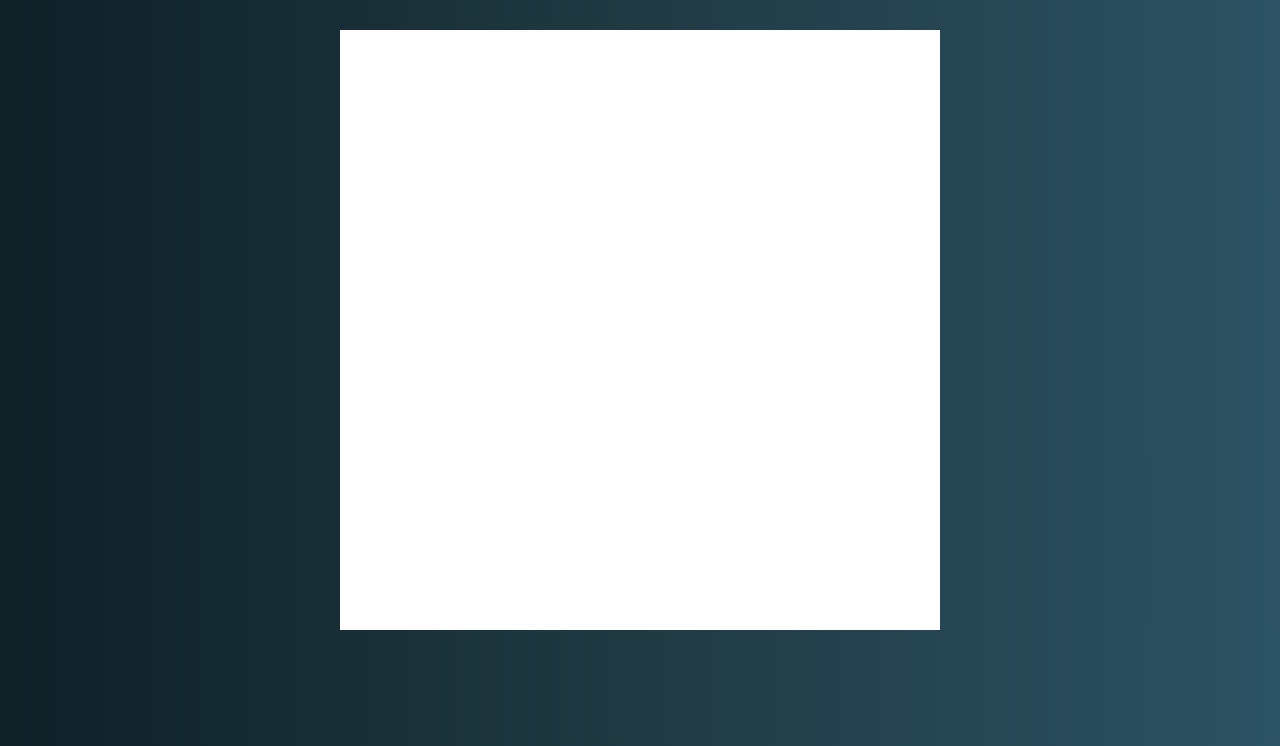
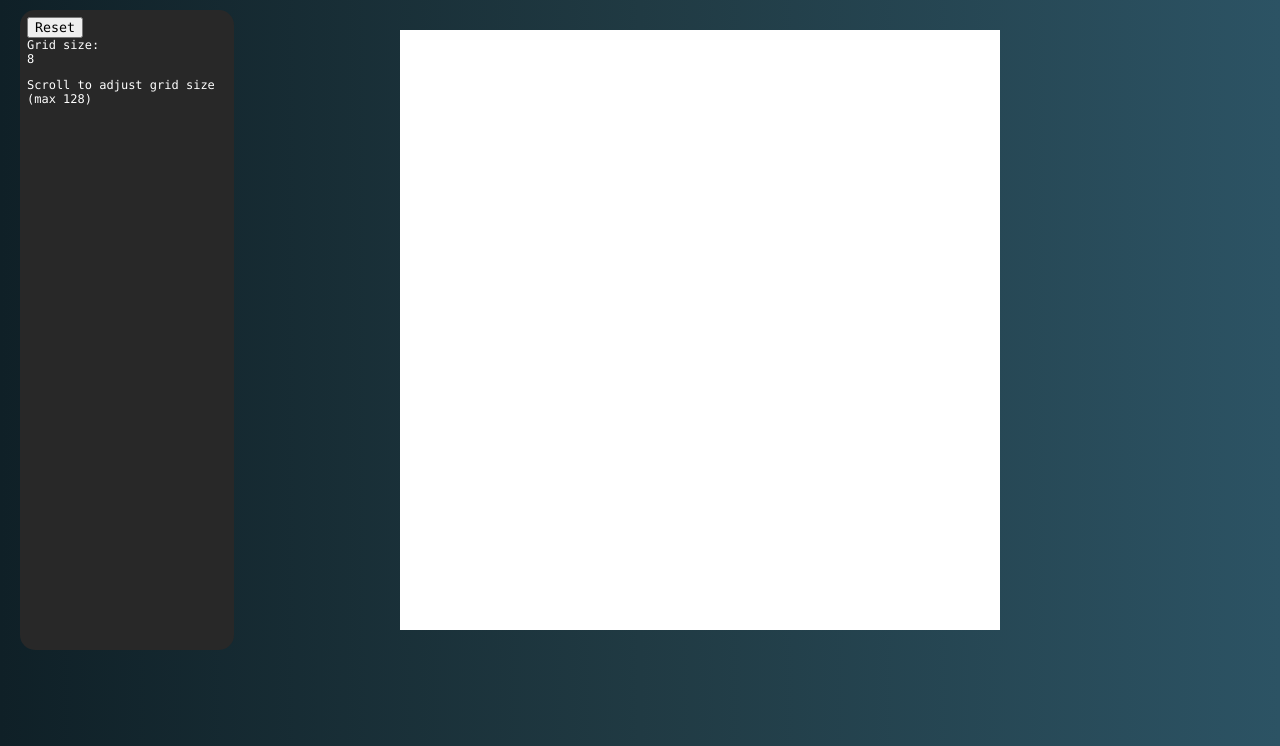
Before and after one commit to soolodev/top-etch-sketch, a plain HTML site: page index.html in a window 1280 px wide. Shown: the part 54-800 px from the top of the page. Drawn offline with Linux system fonts and the light colour scheme.

Commit message:
Add option bar

```diff
--- a/index.css
+++ b/index.css
@@ -10,6 +10,12 @@ html, body
     background: -webkit-linear-gradient(to left, #2C5364, #203A43, #0F2027);  /* Chrome 10-25, Safari 5.1-6 */
     background: linear-gradient(to left, #2C5364, #203A43, #0F2027); /* W3C, IE 10+/ Edge, Firefox 16+, Chrome 26+, Opera 12+, Safari 7+ */
     margin: 0;
+}
+
+main
+{
+    display: grid;
+    grid-template-columns: minmax(5px, 20px) minmax(100px, 400px) 1fr minmax(0px, 500px);
 }
 
 #header-container
@@ -31,13 +37,15 @@ html, body
 
 #etch-sketch
 {
+    justify-self: start;
+    place-self: center;
     display: flex;
     flex-direction: column;
     justify-content: space-evenly;
     width: 600px;
     height: 600px;
     background-color: black;
-    margin: 20px auto;
+    margin: 20px 8px;
     transition: width 0.1s, height 0.1s;
     -moz-transition: width 0.1s, height 0.1s;
     -webkit-transition: width 0.2s, height 0.2s;
@@ -56,7 +64,18 @@ html, body
     background-color: white;
 }
 
-@media screen and (max-width: 630px)
+#options
+{
+    place-self: right;
+    max-width: 200px;
+    padding: 7px;
+    border-radius: 15px;
+    background-color: #282828;
+    color: white;
+    font-size: 12px;
+}
+
+@media screen and (max-width: 800px)
 {
     #etch-sketch
     {
@@ -65,11 +84,11 @@ html, body
     }
 }
 
-@media screen and (max-width: 490px)
+@media screen and (max-width: 570px)
 {
     #etch-sketch
     {
-        width: 360px;
-        height: 360px;
+        width: 340px;
+        height: 340px;
     }
 }
--- a/index.html
+++ b/index.html
@@ -14,6 +14,16 @@
     <header id="header-container">
     	<h1>Etch a Sketch</h1>
     </header>
-    <div id="etch-sketch"></div>
+    <main>
+        <div></div>
+        <div id="options">
+            <button id="reset-btn">Reset</button>
+            <div class="key-value-grid">
+                <div>Grid size:</div><div>8</div>
+            </div>
+            <p>Scroll to adjust grid size (max 128)</p>
+        </div>
+        <div id="etch-sketch"></div>
+    </main>
 </body>
 </html>
```
